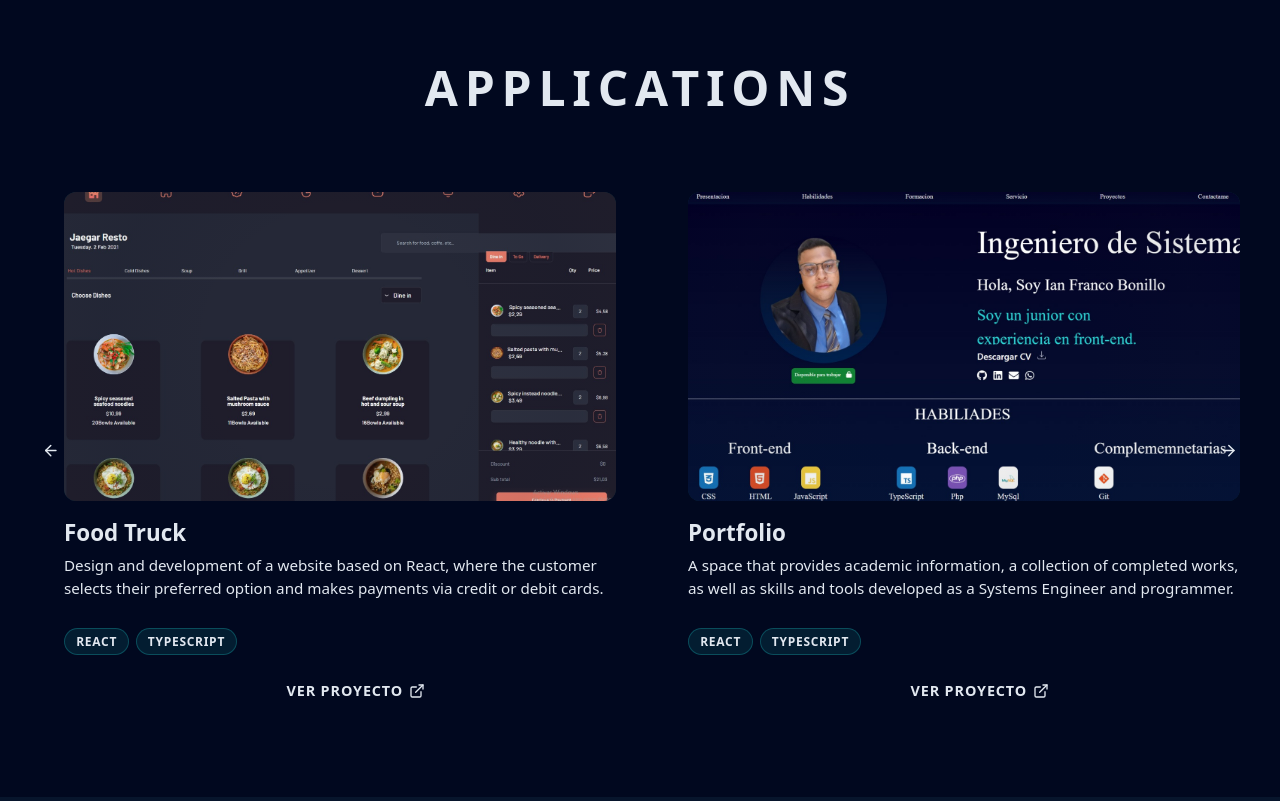
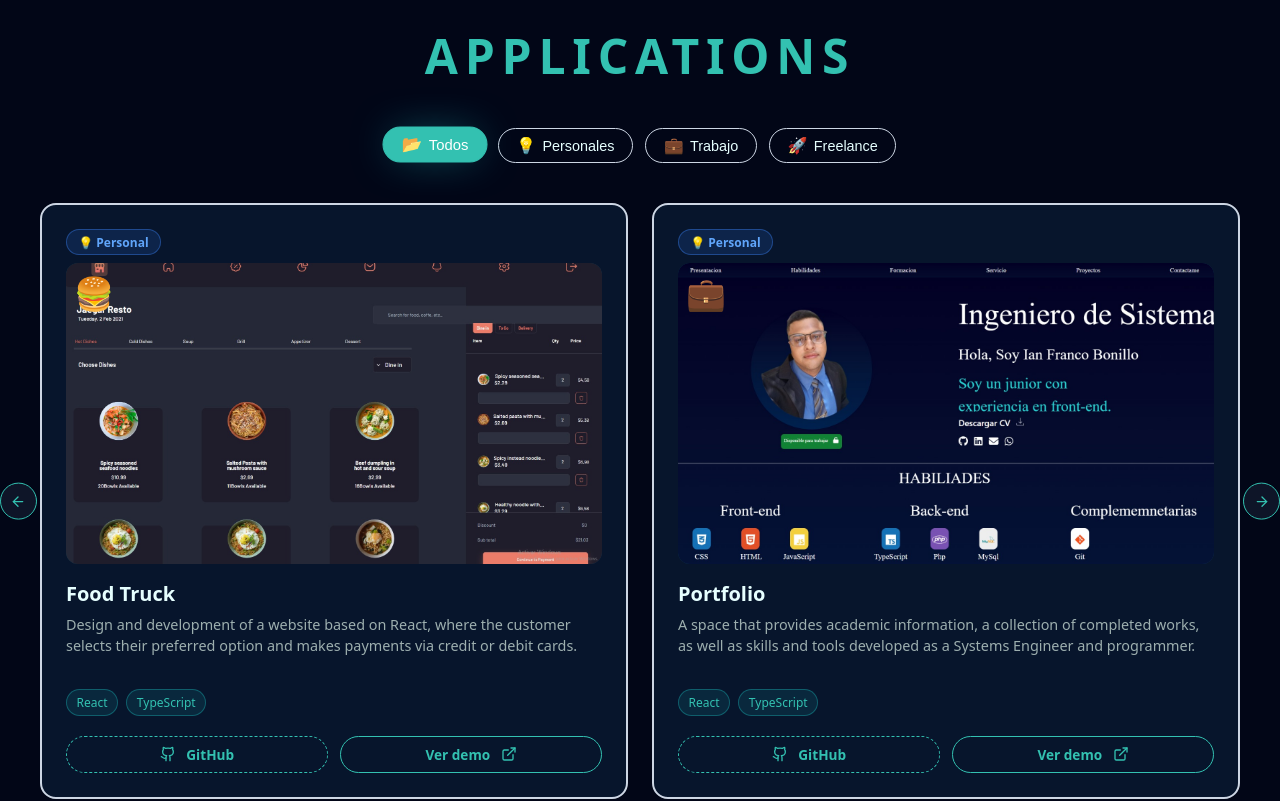
Before and after one commit to Ian12-sgv/Portafolio, a React (Vite) app: page / in a window 1280 px wide. Shown: the part 1900-2701 px from the top of the page. Built offline with nearby package versions, Linux system fonts and the light colour scheme.

Commit message:
mejora en los proeyctos

```diff
--- a/src/Componenete/Proyectos.tsx
+++ b/src/Componenete/Proyectos.tsx
@@ -1,109 +1,209 @@
 // src/Componenete/Proyectos.tsx
+import { useState, useEffect } from "react";
 import "../Style/Proyectos.css";
+
 import FoodTruck from "../assets/FoodTruck.png";
 import Portafolio from "../assets/Portafolio.png";
 import Binance from "../assets/binance.png";
 import Suscripcion from "../assets/Suscripciones.png";
 import Convertidor from "../assets/convertidor.png";
+
 import { useTranslation } from "react-i18next";
-import { ExternalLink } from "lucide-react";
-import {
-  Carousel,
-  CarouselContent,
-  CarouselItem,
-  CarouselPrevious,
-  CarouselNext,
-} from "./Carousel";
+import { ExternalLink, Github, ArrowLeft, ArrowRight } from "lucide-react";
+
+type ProjectType = "todos" | "personal" | "trabajo" | "freelance";
 
 type Project = {
   id: string;
-  src: string;
+  type: ProjectType;
+  image: string;
   emoji: string;
   titleKey: string;
   descKey: string;
   techKeys: string[];
-  url: string;
+  demoUrl: string;
+  githubUrl?: string;
 };
 
 const projects: Project[] = [
   {
     id: "food-truck",
-    src: FoodTruck,
-    emoji: "",
+    type: "personal",
+    image: FoodTruck,
+    emoji: "🍔",
     titleKey: "food_truck",
     descKey: "food_truck_desc",
     techKeys: ["react", "typescript"],
-    url: "https://camiondecomida.netlify.app/",
+    demoUrl: "https://camiondecomida.netlify.app/",
+    githubUrl: "https://github.com/Ian12-sgv/food-truck",
   },
   {
     id: "portfolio",
-    src: Portafolio,
-    emoji: "",
+    type: "personal",
+    image: Portafolio,
+    emoji: "💼",
     titleKey: "portfolio",
     descKey: "portfolio_desc",
     techKeys: ["react", "typescript"],
-    url: "https://ianfranco.netlify.app/",
+    demoUrl: "https://ianfranco.netlify.app/",
+    githubUrl: "https://github.com/Ian12-sgv/portfolio",
   },
   {
     id: "binance",
-    src: Binance,
-    emoji: "",
+    type: "personal",
+    image: Binance,
+    emoji: "📊",
     titleKey: "Binance",
     descKey: "binanance",
     techKeys: ["react", "typescript", "api", "chart.js"],
-    url: "https://api-binance-estadistica.netlify.app",
+    demoUrl: "https://api-binance-estadistica.netlify.app",
   },
   {
     id: "suscription",
-    src: Suscripcion,
-    emoji: "",
+    type: "personal",
+    image: Suscripcion,
+    emoji: "📱",
     titleKey: "Suscripcion",
     descKey: "suscripcion",
     techKeys: ["react", "typescript"],
-    url: "https://costo-suscripciones.netlify.app/",
+    demoUrl: "https://costo-suscripciones.netlify.app/",
   },
   {
     id: "converter",
-    src: Convertidor,
-    emoji: "",
+    type: "personal",
+    image: Convertidor,
+    emoji: "💱",
     titleKey: "Convertidor",
     descKey: "convertidor",
     techKeys: ["react", "material-ui", "API REST"],
-    url: "https://convertidor-de-divisas.netlify.app/",
+    demoUrl: "https://convertidor-de-divisas.netlify.app/",
   },
 ];
 
 function Proyectos() {
   const { t } = useTranslation();
 
+  const [projectFilter, setProjectFilter] = useState<ProjectType>("todos");
+  const [page, setPage] = useState<number>(0);
+
+  const filteredProjects = projects.filter((project) =>
+    projectFilter === "todos" ? true : project.type === projectFilter
+  );
+
+  // cuántas cards por "slide"
+  const itemsPerPage = 2;
+  const totalPages = Math.max(
+    1,
+    Math.ceil(filteredProjects.length / itemsPerPage)
+  );
+
+  // por si cambiamos el filtro, volvemos a la primera página
+  useEffect(() => {
+    setPage(0);
+  }, [projectFilter]);
+
+  const safePage = Math.min(page, totalPages - 1);
+  const startIndex = safePage * itemsPerPage;
+  const visibleProjects = filteredProjects.slice(
+    startIndex,
+    startIndex + itemsPerPage
+  );
+
+  const hasMultiplePages = totalPages > 1;
+
+  const handlePrev = () => {
+    if (!hasMultiplePages) return;
+    setPage((prev) => (prev - 1 + totalPages) % totalPages);
+  };
+
+  const handleNext = () => {
+    if (!hasMultiplePages) return;
+    setPage((prev) => (prev + 1) % totalPages);
+  };
+
   return (
     <div className="projects-section">
       <div className="projects-container">
-        <h2 className="projects-title animate-fade-in">{t("projects")}</h2>
+        {/* Título */}
+        <h2 className="projects-title animate-fade-in">
+          {t("projects", "PROYECTOS")}
+        </h2>
 
-        <div className="projects-carousel-wrapper">
-          <Carousel
-            opts={{
-              align: "start",
-              loop: true,
-            }}
-          >
-            <CarouselContent className="projects-carousel">
-              {projects.map((project, index) => (
-                <CarouselItem key={project.id} className="project-slide">
+        {/* Botones de filtro */}
+        <div className="projects-filters">
+          {[
+            { id: "todos" as ProjectType, label: "Todos", icon: "📂" },
+            { id: "personal" as ProjectType, label: "Personales", icon: "💡" },
+            { id: "trabajo" as ProjectType, label: "Trabajo", icon: "💼" },
+            { id: "freelance" as ProjectType, label: "Freelance", icon: "🚀" },
+          ].map((filter) => (
+            <button
+              key={filter.id}
+              type="button"
+              onClick={() => setProjectFilter(filter.id)}
+              className={
+                "projects-filter-button" +
+                (projectFilter === filter.id ? " active" : "")
+              }
+            >
+              <span className="projects-filter-icon">{filter.icon}</span>
+              {filter.label}
+            </button>
+          ))}
+        </div>
+
+        {filteredProjects.length === 0 ? (
+          <p className="projects-empty">
+            {t(
+              "no_projects_category",
+              "No hay proyectos en esta categoría aún."
+            )}
+          </p>
+        ) : (
+          <div className="projects-carousel-wrapper">
+            {/* Flecha izquierda */}
+            <button
+              type="button"
+              onClick={handlePrev}
+              disabled={!hasMultiplePages}
+              className="projects-arrow projects-arrow-prev"
+              aria-label="Proyecto anterior"
+            >
+              <ArrowLeft className="projects-arrow-icon" />
+            </button>
+
+            {/* Slide actual (1 o 2 cards) */}
+            <div className="projects-slider-track">
+              {visibleProjects.map((project, index) => (
+                <div key={project.id} className="project-slide">
                   <article
                     className="project-card animate-fade-in"
                     style={{ animationDelay: `${index * 120}ms` }}
                   >
-                    <div className="project-card-header">
+                    <header className="project-card-header">
+                      <div className="project-card-top">
+                        <span
+                          className={
+                            "project-type-badge project-type-" + project.type
+                          }
+                        >
+                          {project.type === "personal" && "💡 Personal"}
+                          {project.type === "trabajo" && "💼 Trabajo"}
+                          {project.type === "freelance" && "🚀 Freelance"}
+                          {project.type === "todos" && "📂 Proyecto"}
+                        </span>
+                      </div>
+
                       <div className="project-media">
                         <img
-                          src={project.src}
+                          src={project.image}
                           alt={t(project.titleKey)}
                           className="project-image"
                         />
                         <div className="project-media-overlay">
-                          <span className="project-emoji">{project.emoji}</span>
+                          <span className="project-media-emoji">
+                            {project.emoji}
+                          </span>
                         </div>
                       </div>
 
@@ -111,36 +211,56 @@ function Proyectos() {
                       <p className="project-description">
                         {t(project.descKey)}
                       </p>
-                    </div>
+                    </header>
 
                     <div className="project-tech-list">
-                      {project.techKeys.map((techKey) => (
-                        <span key={techKey} className="project-tech-badge">
-                          {t(techKey)}
+                      {project.techKeys.map((tech) => (
+                        <span key={tech} className="project-tech-badge">
+                          {t(tech)}
                         </span>
                       ))}
                     </div>
 
                     <div className="project-footer">
+                      {project.githubUrl && (
+                        <a
+                          href={project.githubUrl}
+                          target="_blank"
+                          rel="noopener noreferrer"
+                          className="project-button project-button-secondary"
+                        >
+                          <Github className="project-button-icon-left" />
+                          GitHub
+                        </a>
+                      )}
+
                       <a
-                        href={project.url}
+                        href={project.demoUrl}
                         target="_blank"
                         rel="noopener noreferrer"
-                        className="project-button"
+                        className="project-button project-button-primary"
                       >
-                        {t("view_project", "Ver proyecto")}
+                        {t("view_project", "Ver demo")}
                         <ExternalLink className="project-button-icon" />
                       </a>
                     </div>
                   </article>
-                </CarouselItem>
+                </div>
               ))}
-            </CarouselContent>
+            </div>
 
-            <CarouselPrevious />
-            <CarouselNext />
-          </Carousel>
-        </div>
+            {/* Flecha derecha */}
+            <button
+              type="button"
+              onClick={handleNext}
+              disabled={!hasMultiplePages}
+              className="projects-arrow projects-arrow-next"
+              aria-label="Proyecto siguiente"
+            >
+              <ArrowRight className="projects-arrow-icon" />
+            </button>
+          </div>
+        )}
       </div>
     </div>
   );
--- a/src/Style/Proyectos.css
+++ b/src/Style/Proyectos.css
@@ -1,33 +1,34 @@
 /* =========================
-   Sección PROYECTOS – estilo Lovable + Embla
+   Sección Proyectos – estilo Lovable
    ========================= */
 
 .projects-section {
-  min-height: calc(100vh - 90px); /* mismo número que scroll-margin-top */
+  min-height: 100vh;
   display: flex;
-  align-items: center;
+  align-items: flex-start; /* 👈 ahora se pega más arriba */
   justify-content: center;
-  padding: 3rem 1.5rem;
-  background: radial-gradient(
-      circle at top left,
-      rgba(148, 237, 233, 0.18),
-      transparent 50%
-    ),
-    linear-gradient(
-      135deg,
-      hsl(var(--background)),
-      hsl(var(--background)),
-      hsl(var(--card))
-    );
+  padding: 3rem 1.5rem 2.5rem; /* un poco menos de margen arriba/abajo */
+  /*background: radial-gradient(
+    circle at top left,
+    rgba(148, 237, 233, 0.16),
+    #020617 45%
+  );*/
+  background-color: #020617;
+}
+
+@media (min-width: 768px) {
+  .projects-section {
+    padding: 2rem;
+  }
 }
 
 .projects-container {
   max-width: 1200px;
   width: 100%;
+  margin: 0 auto;
 }
 
 /* Título PROYECTOS */
-
 .projects-title {
   font-family: "Barlow", system-ui, -apple-system, BlinkMacSystemFont,
     "Segoe UI", sans-serif;
@@ -35,284 +36,348 @@
   letter-spacing: 0.14em;
   text-transform: uppercase;
   text-align: center;
-  color: hsl(var(--primary));
-  margin: 0 0 3rem 0;
+  color: hsl(var(--primary, 173 58% 48%));
+  margin: 0 0 2.5rem 0;
   font-size: clamp(2.2rem, 4vw, 3rem);
 }
 
-/* Wrapper del carrusel */
+/* =========================
+   Filtros
+   ========================= */
+
+.projects-filters {
+  display: flex;
+  flex-wrap: wrap;
+  justify-content: center;
+  gap: 0.75rem;
+  margin-bottom: 2.5rem;
+}
+
+.projects-filter-button {
+  border-radius: 999px;
+  border: 1px solid hsl(var(--border, 217 30% 85%));
+  background-color: transparent;
+  color: hsl(var(--foreground, 180 100% 95%));
+  padding: 0.45rem 1.1rem;
+  font-size: 0.9rem;
+  font-weight: 500;
+  cursor: pointer;
+  display: inline-flex;
+  align-items: center;
+  gap: 0.4rem;
+  transition: background-color 0.3s ease, border-color 0.3s ease,
+    color 0.3s ease, transform 0.2s ease, box-shadow 0.2s ease;
+}
+
+.projects-filter-button:hover {
+  border-color: hsl(var(--primary, 173 58% 48%));
+  background-color: rgba(32, 218, 216, 0.1);
+  transform: translateY(-1px);
+}
+
+.projects-filter-button.active {
+  background-color: hsl(var(--primary, 173 58% 48%));
+  color: hsl(var(--primary-foreground, 0 0% 100%));
+  border-color: hsl(var(--primary, 173 58% 48%));
+  box-shadow: 0 0 40px -10px rgba(32, 218, 216, 0.6);
+  transform: translateY(-1px) scale(1.03);
+}
+
+.projects-filter-icon {
+  font-size: 1rem;
+}
+
+/* Mensaje cuando no hay proyectos */
+.projects-empty {
+  text-align: center;
+  color: hsl(var(--muted-foreground, 180 10% 65%));
+  font-size: 0.95rem;
+}
+
+/* =========================
+   Carrusel manual
+   ========================= */
 
 .projects-carousel-wrapper {
   position: relative;
+  margin-top: 0.5rem;
 }
 
-/* =========================
-   Embla – estructura base
-   ========================= */
-
-/* Viewport: Embla controla el scroll aquí */
-.carousel-viewport {
-  overflow: hidden;
-}
-
-/* Track / contenedor de slides */
-.carousel-container {
+.projects-slider-track {
   display: flex;
   gap: 1.5rem;
 }
 
-/* clase extra que le pasamos desde React.
-   Aquí ya NO manejamos overflow ni scroll-snap */
-.projects-carousel {
-  /* se puede usar para ajustes extra si quieres */
-}
-
-/* Slide individual (CarouselItem + project-slide) */
-.carousel-item {
+.project-slide {
+  flex: 1 1 0;
   min-width: 0;
 }
 
-.carousel-item-horizontal {
-  /* nada especial, pero dejamos la clase por si luego quieres diferenciar */
-}
-
-.project-slide {
-  flex: 0 0 100%; /* 1 slide por vista en móvil */
-}
-
-@media (min-width: 768px) {
-  .project-slide {
-    flex: 0 0 50%; /* 2 proyectos visibles por vista en desktop */
+@media (max-width: 768px) {
+  .projects-slider-track {
+    flex-direction: column;
   }
 }
 
 /* =========================
-   Tarjeta del proyecto
+   Card de proyecto
    ========================= */
 
 .project-card {
-  background-color: hsl(var(--card));
-  border: 2px solid hsl(var(--border));
-  border-radius: 0.85rem;
+  background-color: hsl(var(--card, 217 71% 10%));
+  border: 2px solid hsl(var(--border, 217 30% 85%));
+  border-radius: 1rem;
   padding: 1.5rem;
-  height: 100%;
   display: flex;
   flex-direction: column;
+  /*height: 100%;*/
+  box-shadow: 0 0 0 rgba(0, 0, 0, 0);
+  transform: translateY(0);
   transition: border-color 0.3s ease, box-shadow 0.3s ease, transform 0.3s ease,
     background-color 0.3s ease;
+  opacity: 0;
 }
 
 .project-card:hover {
-  border-color: hsl(var(--primary));
-  /*box-shadow: 0 18px 40px -18px rgba(32, 218, 216, 0.35);*/
+  border-color: hsl(var(--primary, 173 58% 48%));
+  box-shadow: 0 18px 40px -18px rgba(32, 218, 216, 0.35);
   transform: translateY(-4px);
 }
-
-/* Header de la tarjeta */
 
 .project-card-header {
   margin-bottom: 1rem;
 }
 
-/* Media (imagen + emoji overlay) */
+.project-card-top {
+  display: flex;
+  justify-content: space-between;
+  align-items: center;
+  margin-bottom: 0.5rem;
+}
 
+/* Badges de tipo */
+.project-type-badge {
+  display: inline-flex;
+  align-items: center;
+  justify-content: center;
+  padding: 0.2rem 0.7rem;
+  border-radius: 999px;
+  font-size: 0.75rem;
+  font-weight: 600;
+  border: 1px solid transparent;
+}
+
+.project-type-personal {
+  background-color: rgba(59, 130, 246, 0.15);
+  color: #60a5fa;
+  border-color: rgba(59, 130, 246, 0.4);
+}
+
+.project-type-trabajo {
+  background-color: rgba(168, 85, 247, 0.15);
+  color: #c084fc;
+  border-color: rgba(168, 85, 247, 0.4);
+}
+
+.project-type-freelance {
+  background-color: rgba(34, 197, 94, 0.15);
+  color: #4ade80;
+  border-color: rgba(34, 197, 94, 0.4);
+}
+
+/* Imagen / media */
 .project-media {
   position: relative;
-  width: 100%;
-  padding-top: 56%; /* aspect-video */
   border-radius: 0.75rem;
   overflow: hidden;
   margin-bottom: 1rem;
   background: linear-gradient(
     135deg,
     rgba(32, 218, 216, 0.18),
-    rgba(66, 221, 178, 0.16)
+    rgba(56, 189, 248, 0.18)
   );
+  display: flex;
+  align-items: center;
+  justify-content: center;
+  aspect-ratio: 16 / 9;
 }
 
 .project-image {
-  position: absolute;
-  inset: 0;
   width: 100%;
   height: 100%;
   object-fit: cover;
-  transform: scale(1.02);
-  transition: transform 0.3s ease;
 }
-
-.project-card:hover .project-image {
-  transform: scale(1.06);
-}
-
-/* Overlay con emoji central (aunque tengas emoji vacío, se mantiene el efecto) */
 
 .project-media-overlay {
   position: absolute;
   inset: 0;
   display: flex;
-  align-items: center;
-  justify-content: center;
+  align-items: flex-start;
+  justify-content: flex-start;
+  padding: 0.5rem;
   pointer-events: none;
-  background: radial-gradient(
-    circle,
-    rgba(15, 23, 42, 0) 40%,
-    rgba(15, 23, 42, 0.1) 75%,
-    transparent 100%
-  );
 }
 
-.project-emoji {
-  font-size: 2.8rem;
-  text-shadow: 0 10px 25px rgba(0, 0, 0, 0.4);
+.project-media-emoji {
+  font-size: 2rem;
 }
 
-/* Título y descripción */
-
+/* Título + descripción */
 .project-title {
   font-family: "Barlow", system-ui, -apple-system, BlinkMacSystemFont,
     "Segoe UI", sans-serif;
-  font-size: 1.4rem;
+  font-size: 1.25rem;
   font-weight: 700;
+  color: hsl(var(--foreground, 180 100% 95%));
   margin: 0 0 0.4rem 0;
-  color: hsl(var(--foreground));
   transition: color 0.3s ease;
 }
 
 .project-card:hover .project-title {
-  color: hsl(var(--primary));
+  color: hsl(var(--primary, 173 58% 48%));
 }
 
 .project-description {
+  font-size: 0.9rem;
+  line-height: 1.5;
+  color: hsl(var(--muted-foreground, 180 10% 65%));
   margin: 0;
-  font-size: 0.95rem;
-  line-height: 1.5;
-  color: hsl(var(--muted-foreground));
 }
 
-/* Badges de tecnologías */
-
+/* Tecnologías */
 .project-tech-list {
   display: flex;
   flex-wrap: wrap;
-  gap: 0.4rem;
-  margin-top: 0.75rem;
+  gap: 0.5rem;
+  margin-top: 1rem;
+  margin-bottom: 1.25rem;
 }
 
 .project-tech-badge {
+  font-size: 0.75rem;
+  padding: 0.25rem 0.6rem;
   border-radius: 999px;
-  padding: 0.25rem 0.7rem;
-  font-size: 0.75rem;
-  font-weight: 600;
-  letter-spacing: 0.06em;
-  text-transform: uppercase;
+  border: 1px solid rgba(32, 218, 216, 0.3);
   background-color: rgba(32, 218, 216, 0.1);
-  color: hsl(var(--primary));
-  border: 1px solid rgba(32, 218, 216, 0.25);
+  color: hsl(var(--primary, 173 58% 48%));
 }
 
-/* Footer con botón */
-
+/* Footer botones */
 .project-footer {
-  margin-top: 1.1rem;
+  margin-top: auto;
+  display: flex;
+  gap: 0.75rem;
+  flex-wrap: wrap;
 }
 
 .project-button {
-  width: 100%;
+  flex: 1;
+  text-decoration: none;
   display: inline-flex;
   align-items: center;
   justify-content: center;
   gap: 0.4rem;
-  padding: 0.55rem 1rem;
+  padding: 0.5rem 0.9rem;
   border-radius: 999px;
-  border: 1px solid hsl(var(--primary));
-  background-color: transparent;
-  color: hsl(var(--primary));
-  font-size: 0.9rem;
+  font-size: 0.85rem;
   font-weight: 600;
-  letter-spacing: 0.06em;
-  text-transform: uppercase;
-  text-decoration: none;
+  border: 1px solid hsl(var(--primary, 173 58% 48%));
   cursor: pointer;
   transition: background-color 0.3s ease, color 0.3s ease, transform 0.2s ease,
     box-shadow 0.2s ease;
 }
 
-.project-button-icon {
-  width: 16px;
-  height: 16px;
-  transition: transform 0.3s ease;
+.project-button-primary {
+  background-color: transparent;
+  color: hsl(var(--primary, 173 58% 48%));
 }
 
-.project-button:hover {
-  background-color: hsl(var(--primary));
-  color: hsl(var(--primary-foreground));
-  /*box-shadow: 0 12px 30px -18px rgba(32, 218, 216, 0.6);*/
+.project-button-primary:hover {
+  background-color: hsl(var(--primary, 173 58% 48%));
+  color: hsl(var(--primary-foreground, 0 0% 100%));
+  transform: translateY(-1px);
+  box-shadow: 0 0 30px -10px rgba(32, 218, 216, 0.6);
+}
+
+.project-button-secondary {
+  background-color: transparent;
+  color: hsl(var(--primary, 173 58% 48%));
+  border-style: dashed;
+}
+
+.project-button-secondary:hover {
+  background-color: rgba(32, 218, 216, 0.08);
   transform: translateY(-1px);
 }
 
-.project-button:hover .project-button-icon {
-  transform: translateX(3px);
+.project-button-icon,
+.project-button-icon-left {
+  width: 1rem;
+  height: 1rem;
+}
+
+.project-button-icon {
+  margin-left: 0.25rem;
+}
+
+.project-button-icon-left {
+  margin-right: 0.25rem;
 }
 
 /* =========================
    Flechas del carrusel
    ========================= */
 
-.carousel-arrow {
+.projects-arrow {
   position: absolute;
   top: 50%;
-  transform: translateY(-50%);
+  width: 2.3rem;
+  height: 2.3rem;
   border-radius: 999px;
-  border: 2px solid hsl(var(--primary));
-  background-color: hsl(var(--background));
-  color: hsl(var(--primary));
-  width: 2.4rem;
-  height: 2.4rem;
+  border: 1px solid hsl(var(--primary, 173 58% 48%));
+  background-color: rgba(15, 23, 42, 0.95);
+  color: hsl(var(--primary, 173 58% 48%));
   display: flex;
   align-items: center;
   justify-content: center;
   cursor: pointer;
-  box-shadow: 0 10px 25px -18px rgba(32, 218, 216, 0.4);
-  font-size: 1.5rem;
-  transition: background-color 0.3s ease, color 0.3s ease, transform 0.2s ease,
-    box-shadow 0.2s ease;
+  transform: translateY(-50%);
+  transition: background-color 0.3s ease, color 0.3s ease, box-shadow 0.3s ease,
+    transform 0.2s ease;
   z-index: 5;
 }
 
-.carousel-arrow-icon {
-  width: 1.1rem;
-  height: 1.1rem;
+.projects-arrow-icon {
+  width: 1rem;
+  height: 1rem;
 }
 
-/* estados deshabilitado (si loop: false) */
-.carousel-arrow:disabled {
-  opacity: 0.35;
-  cursor: default;
-  box-shadow: none;
+.projects-arrow:hover:enabled {
+  background-color: hsl(var(--primary, 173 58% 48%));
+  color: hsl(var(--primary-foreground, 0 0% 100%));
+  box-shadow: 0 0 30px -10px rgba(32, 218, 216, 0.6);
+  transform: translateY(-50%) translateY(-2px);
 }
 
-.carousel-arrow-prev {
-  left: -0.5rem;
+.projects-arrow:disabled {
+  opacity: 0.4;
+  cursor: default;
 }
 
-.carousel-arrow-next {
-  right: -0.5rem;
+.projects-arrow-prev {
+  left: -2.5rem;
 }
 
-.carousel-arrow:hover:not(:disabled) {
-  background-color: hsl(var(--primary));
-  color: hsl(var(--primary-foreground));
-  transform: translateY(-50%) scale(1.05);
-  /*box-shadow: 0 12px 35px -18px rgba(32, 218, 216, 0.8);*/
+.projects-arrow-next {
+  right: -2.5rem;
 }
 
-/* En pantallas pequeñas, acercamos las flechas al contenido */
 @media (max-width: 768px) {
-  .carousel-arrow-prev {
-    left: 0.2rem;
+  .projects-arrow-prev {
+    left: 0.3rem;
   }
-  .carousel-arrow-next {
-    right: 0.2rem;
+  .projects-arrow-next {
+    right: 0.3rem;
   }
 }
 
@@ -321,7 +386,6 @@
    ========================= */
 
 .animate-fade-in {
-  opacity: 0;
   animation: fade-in-up 0.6s ease forwards;
 }
 
@@ -335,25 +399,3 @@
     transform: translateY(0);
   }
 }
-
-/* =========================
-   Responsive ajustes finos
-   ========================= */
-
-@media (max-width: 480px) {
-  .projects-section {
-    padding: 2.5rem 1rem;
-  }
-
-  .project-card {
-    padding: 1.25rem;
-  }
-
-  .project-title {
-    font-size: 1.2rem;
-  }
-
-  .project-description {
-    font-size: 0.9rem;
-  }
-}
```
